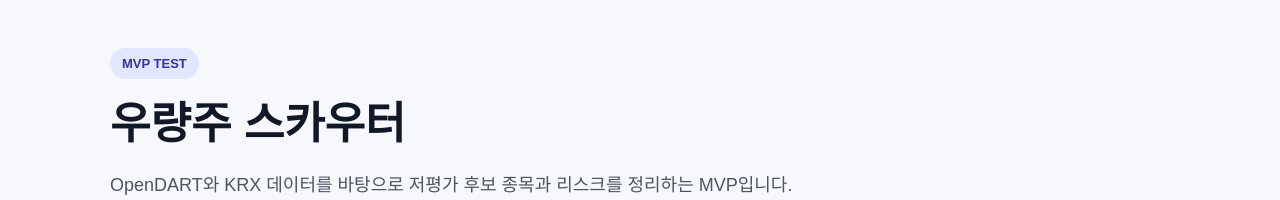
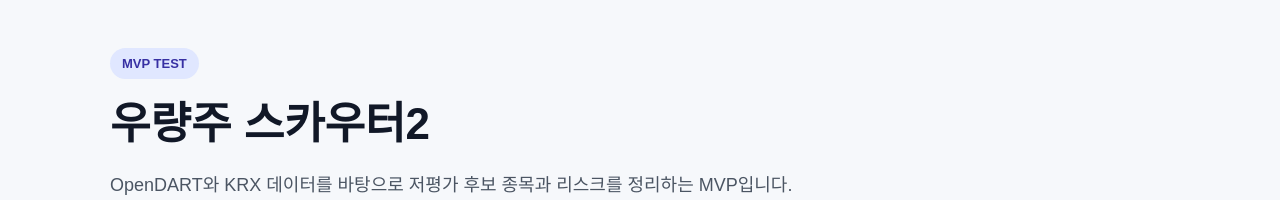
Before and after one commit to DcoyA/screener, a Next.js app: page / in a window 1280 px wide. Shown: the top 200 px of the page. Built offline with nearby package versions, Linux system fonts and the light colour scheme.

Commit message:
Update page.js

```diff
--- a/app/page.js
+++ b/app/page.js
@@ -3,7 +3,7 @@ export default function HomePage() {
     <main className="container">
       <section className="hero">
         <p className="badge">MVP TEST</p>
-        <h1>우량주 스카우터</h1>
+        <h1>우량주 스카우터2</h1>
         <p className="desc">
           OpenDART와 KRX 데이터를 바탕으로 저평가 후보 종목과 리스크를 정리하는 MVP입니다.
         </p>
```
